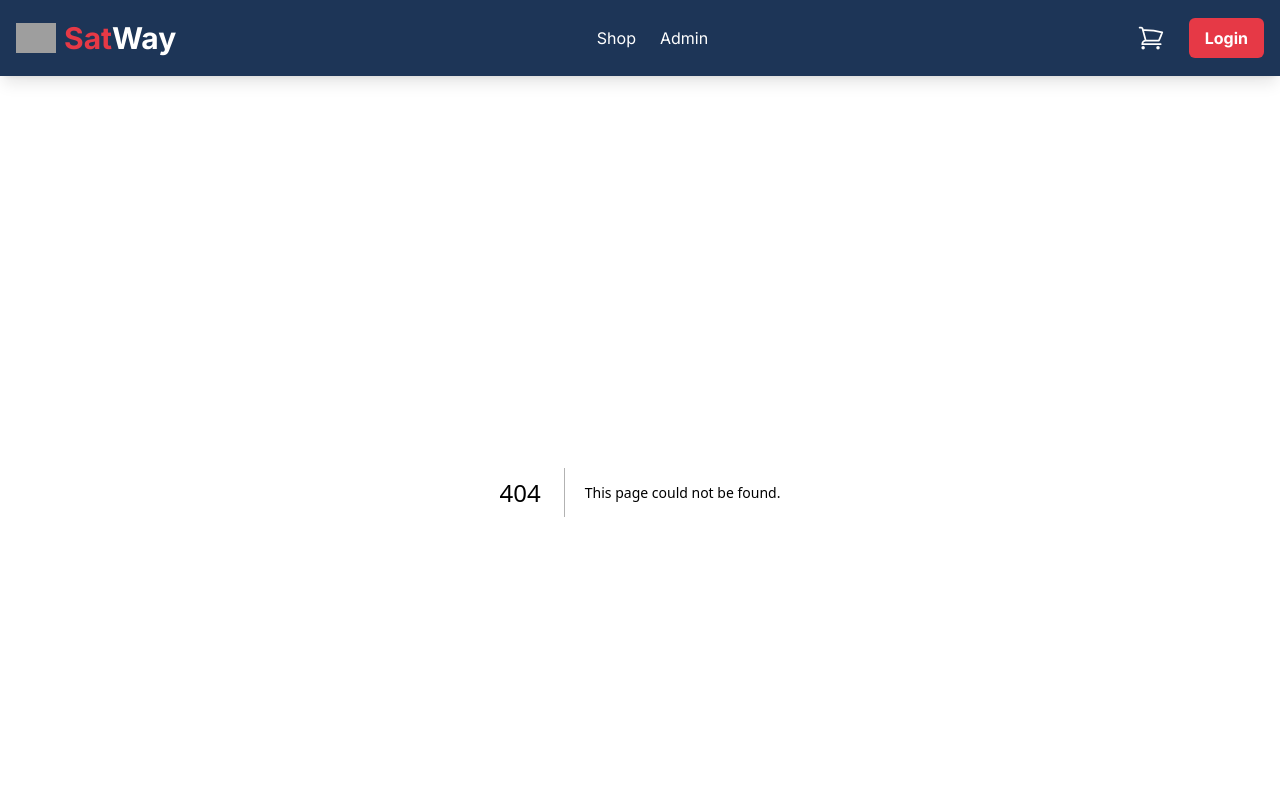
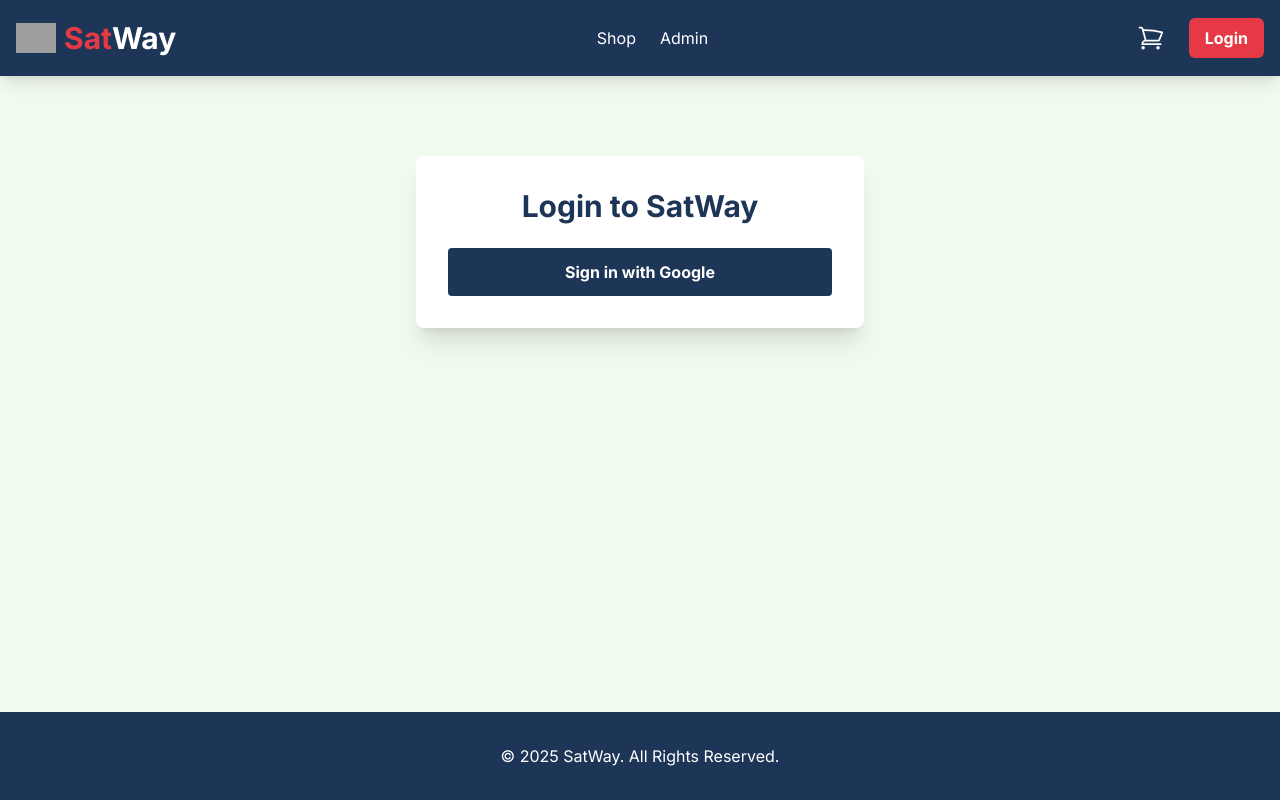
Before and after one commit to dulshantharusha30-coder/SatWay, a Next.js app: page /login in a window 1280 px wide. Before the commit this address had no page. Shown: the top 800 px of the page. Built offline with nearby package versions, Linux system fonts and the light colour scheme; no server answers; grey boxes are pictures that could not be loaded.

Commit message:
Create page.tsx

```diff
--- /dev/null
+++ b/src/app/login/page.tsx
@@ -0,0 +1,6 @@
+'use client';
+import { supabase } from '@/lib/supabase';
+export default function LoginPage() {
+  async function signInWithGoogle() { await supabase.auth.signInWithOAuth({ provider: 'google', options: { redirectTo: `${location.origin}/auth/callback` } }); }
+  return <div className="max-w-md mx-auto mt-16 p-8 bg-white rounded-lg shadow-xl text-center"><h1 className="text-3xl font-bold mb-6">Login to SatWay</h1><button onClick={signInWithGoogle} className="w-full bg-dark text-white font-bold py-3 rounded">Sign in with Google</button></div>;
+}
```
